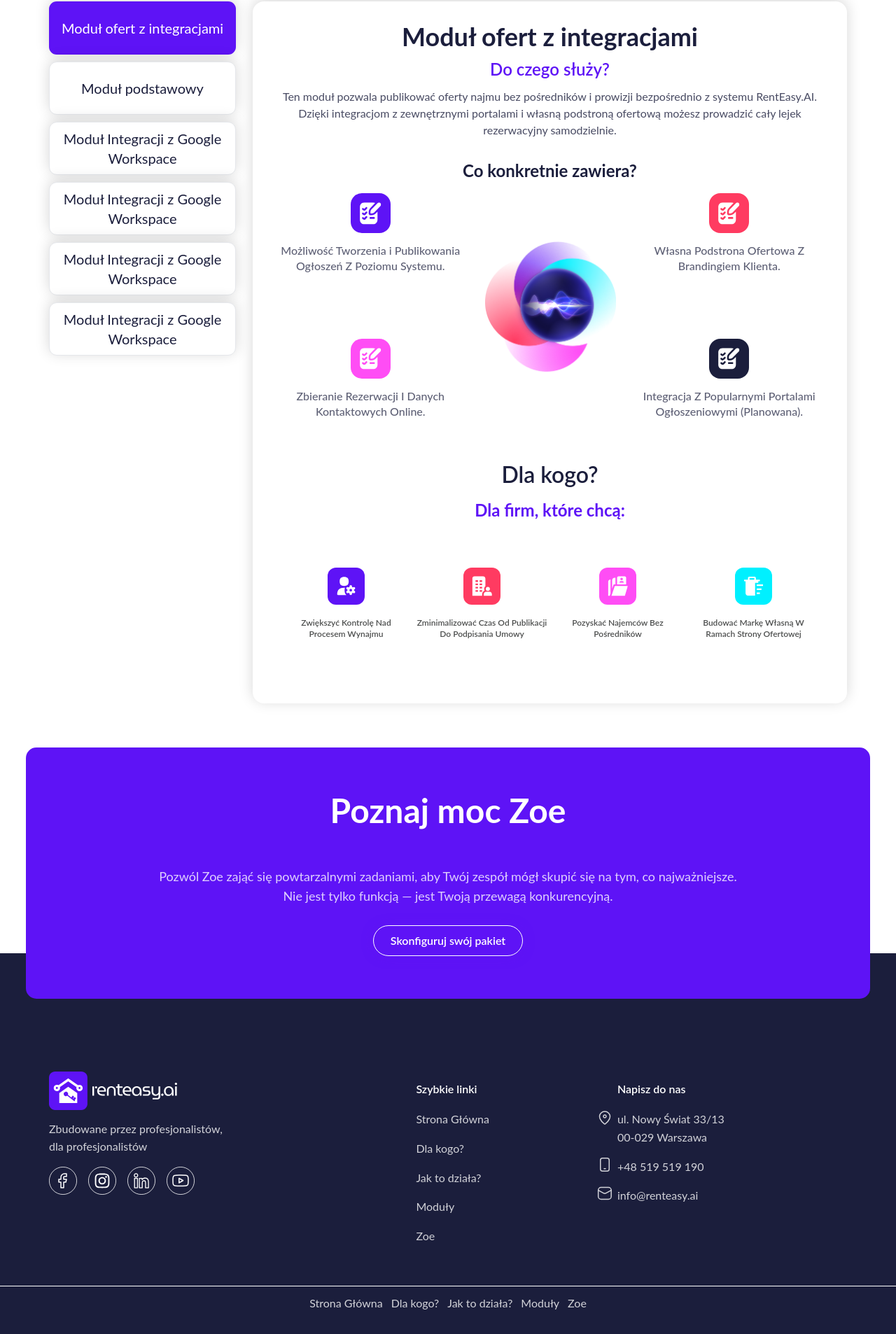
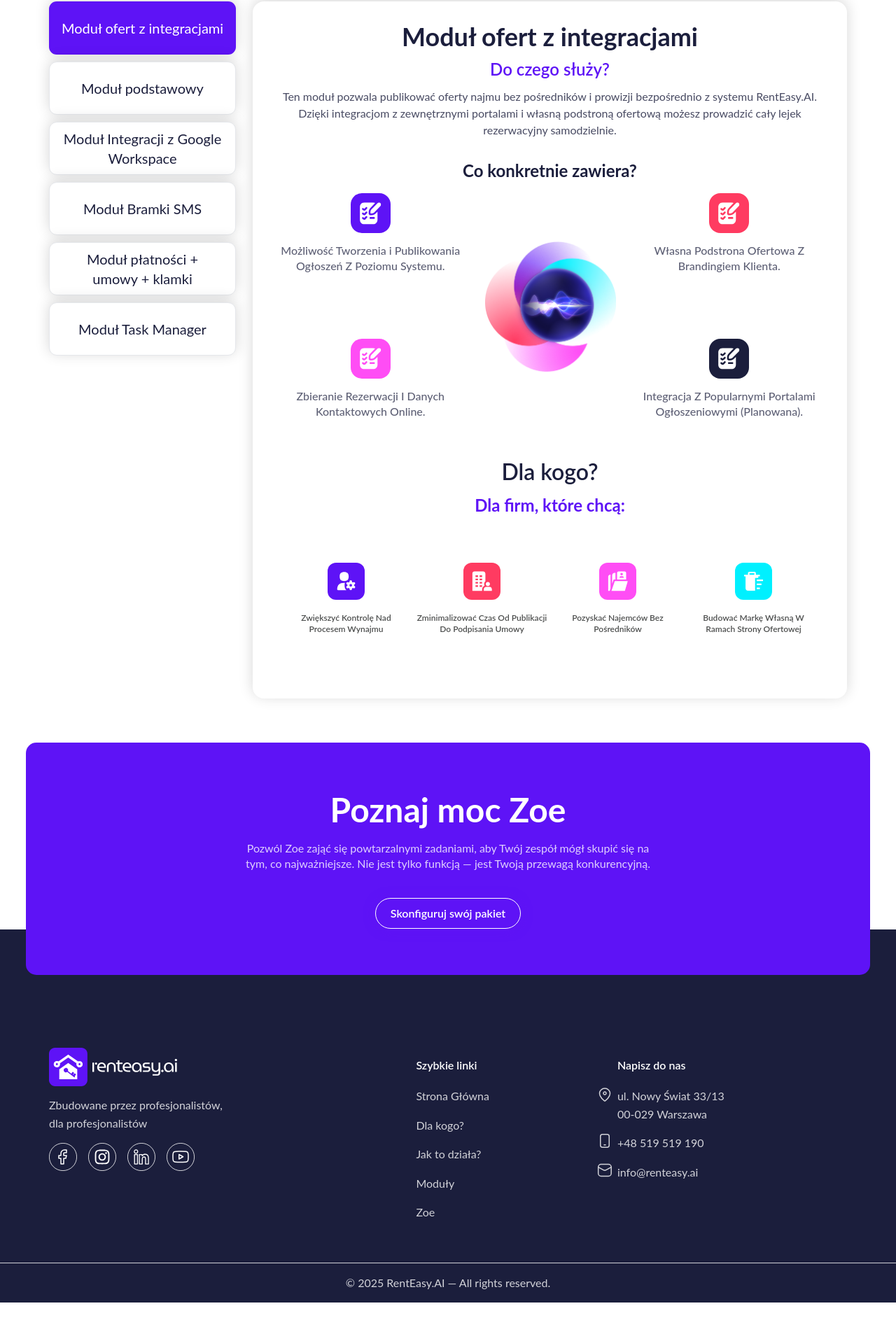
Before and after one commit to jatin-rajput563/rent-test, a React (Vite) app: page /moduly in a window 1280 px wide. Shown: the part 653-2559 px from the top of the page at 70% size. After the commit the page ends 2514 px from the top, so only its background shows below. Built offline with nearby package versions, Linux system fonts and the light colour scheme.

Commit message:
solving-testing-points

```diff
--- a/src/components/Footer.jsx
+++ b/src/components/Footer.jsx
@@ -19,17 +19,28 @@ const Footer = () => {
           isHomePage ? "sm:pt-[81px] pt-[93px]" : "pt-[199px] sm:pt-[63px]"
         }`}
       >
-        <div className="container max-w-[1366px] !transform-[unset] -mt-[59px] sm:-mt-[65px] translate-y-[59px] sm:translate-y-[65px] mx-auto rounded-[15px] bg-purple-blue w-full sm:py-10 pt-[41px] md:py-[61px] px-5 pb-[57px] sm:px-6">
+        <div
+          className={`container max-w-[1366px] !transform-[unset] -mt-[59px] sm:-mt-[65px] translate-y-[59px] sm:translate-y-[65px] mx-auto rounded-[15px] bg-purple-blue w-full px-5 sm:px-6 ${
+            isHomePage
+              ? "sm:py-10 pt-[41px] md:py-[61px] pb-[57px]"
+              : "sm:py-[66px] pt-[47.5px] max-sm:pb-[63.5px]"
+          }`}
+        >
           <CustomHeading
             headText={
               isHomePage
                 ? " Zrób pierwszy krok w kierunku bezstresowego zarządzania nieruchomościami"
                 : "Poznaj moc Zoe"
             }
-            headClass="text-center !leading-120 mb-[39px] md:mb-[41] lg:mb-[51px] text-white !text-[32px] sm:!text-[40px] md:!text-[48px]"
+            headClass={`text-center !leading-120 text-white !text-[32px] sm:!text-[40px] md:!text-[48px] ${
+              isHomePage
+                ? "mb-[39px] md:mb-[41px] lg:mb-[51px]"
+                : "mb-[12px] sm:mb-[15px] !text-[48px] !leading-[124%]"
+            }`}
           />
+
           {!isHomePage && (
-            <p className="text-white opacity-80 text-center max-w-[830px] mx-auto text-base sm:text-lg mb-7">
+            <p className="text-white opacity-80 text-center max-w-[593px] mx-auto leading-134 mb-[30px] sm:mb-[39px]">
               Pozwól Zoe zająć się powtarzalnymi zadaniami, aby Twój zespół mógł
               skupić się na tym, co najważniejsze. Nie jest tylko funkcją — jest
               Twoją przewagą konkurencyjną.
@@ -41,7 +52,9 @@ const Footer = () => {
               btnText={
                 isHomePage ? "Zarejestruj się" : "Skonfiguruj swój pakiet"
               }
-              btnClass="text-white text-center hover:bg-white hover:text-dark-blue border-solid border-white !py-[9px] sm:!px-[23.8px] !px-[59.3px]"
+              btnClass={`text-white text-center hover:bg-white hover:text-dark-blue border-solid border-white !py-[9px] ${
+                isHomePage ? "sm:!px-[23.8px] !px-[59.3px]" : "!px-[20.8px]"
+              }`}
             />
           </div>
         </div>
@@ -157,18 +170,7 @@ const Footer = () => {
             </div>
           </div>
         </div>
-        <div className="w-full py-3 px-4 flex flex-wrap gap-3 justify-center border-t border-white">
-          {navLinks.map((link, index) => (
-            <a
-              key={index}
-              href={link.href}
-              className="text-white text-sm sm:text-base opacity-80 hover:opacity-100 transition-opacity duration-200"
-            >
-              {link.label}
-            </a>
-          ))}
-        </div>
-        <div className="w-full text-center text-white py-4 px-5 text-sm sm:text-base opacity-80">
+        <div className="w-full text-center text-white py-4 px-5 text-sm sm:border-t sm:border-white sm:text-base opacity-80">
           © {new Date().getFullYear()} RentEasy.AI — All rights reserved.
         </div>
       </footer>
--- a/src/components/Moduły.jsx
+++ b/src/components/Moduły.jsx
@@ -55,13 +55,13 @@ const Moduły = () => {
             </div>
           </div>
         </div>
-        <div className="max-xl:px-4">
+        <div className="max-xl:px-5">
           <div className="flex flex-col lg:flex-row gap-6 max-w-[1140px] mx-auto max-lg:px-3 pt-[63px]">
             <aside
               className="w-full gap-2.5 grid
-    grid-cols-1                                      // default <650px
-    [@media(min-width:650px)]:grid-cols-2            // 650px+
-    [@media(min-width:858px)]:grid-cols-3            // 858px+
+    grid-cols-1
+    [@media(min-width:650px)]:grid-cols-2
+    [@media(min-width:858px)]:grid-cols-3
     lg:flex lg:flex-col max-[450px]:max-w-[267px] lg:max-w-[267px] mx-auto"
             >
               {tabData.map((item, idx) => (
@@ -80,26 +80,32 @@ const Moduły = () => {
                       : {}
                   }
                 >
+                  <span
+                    className={`${
+                      idx === 4 ? "block max-w-[165px] mx-auto" : ""
+                    }`}
+                  >
                     {item.label}
+                  </span>
                 </button>
               ))}
             </aside>
 
-            <section className="bg-white shadow-xl moduly-shadow max-w-[850px] rounded-2xl p-[30px] w-full lg:w-3/4">
-              <h2 className="text-2xl sm:text-4xl font-bold text-dark-blue text-center">
+            <section className="bg-white shadow-xl moduly-shadow lg:max-w-[850px] rounded-2xl p-[30px] w-full lg:w-3/4 mx-auto max-lg:w-full">
+              <h2 className="text-[32px] sm:text-4xl font-bold text-dark-blue text-center">
                 {tab.heading}
               </h2>
-              <h3 className="text-purple-blue text-lg sm:text-2xl font-semibold mt-[11px] text-center">
+              <h3 className="text-purple-blue text-lg sm:text-2xl font-semibold mt-[9px] sm:mt-[11px] text-center">
                 {tab.subheading}
               </h3>
-              <p className="text-dark-blue opacity-80 text-sm sm:text-base mt-[11px] text-center mx-auto max-w-[777px]">
+              <p className="text-dark-blue opacity-80 text-sm sm:text-base mt-[28.82px] sm:mt-[11px] text-center mx-auto max-w-[777px]">
                 {tab.description}
               </p>
-              <p className="text-dark-blue text-2xl text-center font-bold mt-[30px]">
+              <p className="text-dark-blue text-xl sm:text-2xl text-center font-bold mt-[30px]">
                 Co konkretnie zawiera?
               </p>
               <div className="flex flex-col md:flex-row md:items-center md:justify-between gap-8 md:gap-6 -mt-1">
-                <div className="hidden md:flex flex-col gap-6 md:gap-[53px] flex-1">
+                <div className="hidden md:flex flex-col gap-0 md:gap-8 lg:gap-[53px] flex-1">
                   <FeatureCard
                     label={tab.features[0].title}
                     color={tab.features[0].color}
@@ -115,7 +121,7 @@ const Moduły = () => {
                     <img src={tabImage} alt="" className="" draggable={false} />
                   </div>
                 </div>
-                <div className="hidden md:flex flex-col gap-6 md:gap-[53px] flex-1">
+                <div className="hidden md:flex flex-col gap-0 md:gap-8 lg:gap-[53px] flex-1">
                   <FeatureCard
                     label={tab.features[1].title}
                     color={tab.features[1].color}
@@ -126,7 +132,7 @@ const Moduły = () => {
                   />
                 </div>
               </div>
-              <div className="md:hidden flex flex-col gap-6 mt-6">
+              <div className="md:hidden flex flex-col gap-0 mt-6">
                 <FeatureCard
                   label={tab.features[0].title}
                   color={tab.features[0].color}
@@ -150,11 +156,11 @@ const Moduły = () => {
                 />
               </div>
 
-              <div className="mt-[34px] mx-auto">
-                <h3 className="text-lg sm:text-[32px] font-semibold text-center text-dark-blue">
+              <div className="sm:mt-[34px] mt-[72px] mx-auto">
+                <h3 className="text-2xl sm:text-[32px] font-semibold text-center text-dark-blue">
                   {tab.benefitsTitle}
                 </h3>
-                <h5 className="text-purple-blue text-2xl text-center font-bold mt-[10px]">
+                <h5 className="text-purple-blue text-base sm:text-2xl text-center font-bold mt-[14px] sm:mt-[10px]">
                   {tab.benefitsSub}
                 </h5>
                 <div className="flex flex-wrap justify-center mt-[26px] sm:mt-[42px]">
--- a/src/components/Odkryj.jsx
+++ b/src/components/Odkryj.jsx
@@ -12,7 +12,7 @@ const Odkryj = () => {
     <div>
       <section className="lg:pt-[140px] md:pt-[80px] pt-[52px] px-[17px]">
         <div className="max-w-[1137px] mx-auto">
-          <div className="max-w-[221px] ml-12 z-10 pointer-events-none max-sm:mx-auto">
+          <div className="max-w-[221px] ml-12 z-10 pointer-events-none max-sm:mx-auto pointer-events-none">
             <img src={spyImg} alt="spy-img" />
           </div>
           <div className="bg-white border-2 border-grey rounded-[15px] renteasy-bg-shadow md:py-[55px] max-md:pt-[41px] max-md:pb-[33px] xl:pl-14 pl-[37px] pr-[37px] max-lg:px-7 max-sm:px-[10px]">
@@ -61,11 +61,11 @@ const Odkryj = () => {
                   btnText={"Sprawdź nas!"}
                 />
               </div>
-              <div className="max-xl:pl-1">
+              <div>
                 <img
                   src={discoverRentImg}
                   alt="discover-rent-img"
-                  className="min-[820px]:size-[515px] max-[425px]:h-[474px] pointer-events-none rounded-2xl object-cover"
+                  className="max-[425px]:h-[474px] min-[820px]:w-[517.3px] min-[820px]:h-[515px] pointer-events-none rounded-2xl object-cover"
                 />
               </div>
             </div>
--- a/src/utils/helper.js
+++ b/src/utils/helper.js
@@ -417,7 +417,7 @@ export const tabData = [
     },
     {
         id: 2,
-        label: "Moduł Integracji z Google Workspace",
+        label: "Moduł Bramki SMS",
         heading: "Moduł ofert z integracjami",
         subheading: "Do czego służy?",
         description:
@@ -467,7 +467,7 @@ export const tabData = [
     },
     {
         id: 2,
-        label: "Moduł Integracji z Google Workspace",
+        label: "Moduł płatności + umowy + klamki",
         heading: "Moduł ofert z integracjami",
         subheading: "Do czego służy?",
         description:
@@ -517,7 +517,7 @@ export const tabData = [
     },
     {
         id: 2,
-        label: "Moduł Integracji z Google Workspace",
+        label: "Moduł Task Manager",
         heading: "Moduł ofert z integracjami",
         subheading: "Do czego służy?",
         description:
```
Lines whose indentation alone changed are shown as unchanged.
